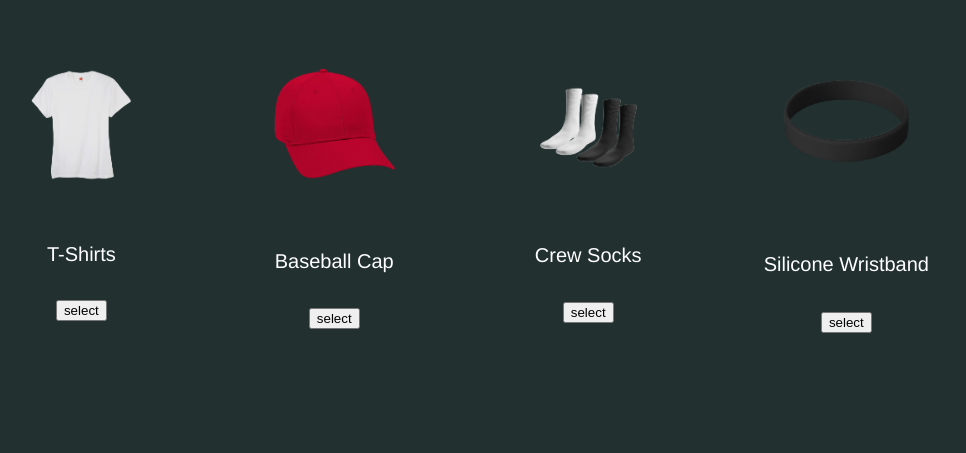
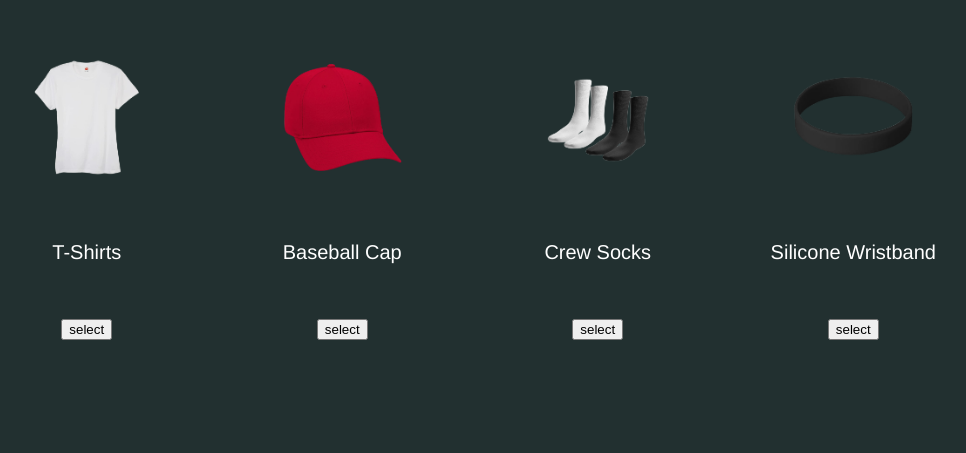
Before and after one commit to therealdeek/2022-TEK-JAVA-DK, a plain HTML site: page VSCode Files/Argot-SBA/products.html in a window 1280 px wide. Shown: the part 108-561 px from the top of the page, without its empty margins (170-1136 px from the left). Drawn offline with Linux system fonts and the light colour scheme.

Commit message:
updated changes to fix product page

```diff
--- a/VSCode Files/Argot-SBA/products.css
+++ b/VSCode Files/Argot-SBA/products.css
@@ -41,7 +41,7 @@ label{
 }
 
 .imgButton, select{
-     margin: auto;
+     margin: 30px;
      height: 100px;
 
 }
```
Also changed, not shown: VSCode Files/Argot-SBA/index.html (+0 -10 lines).
